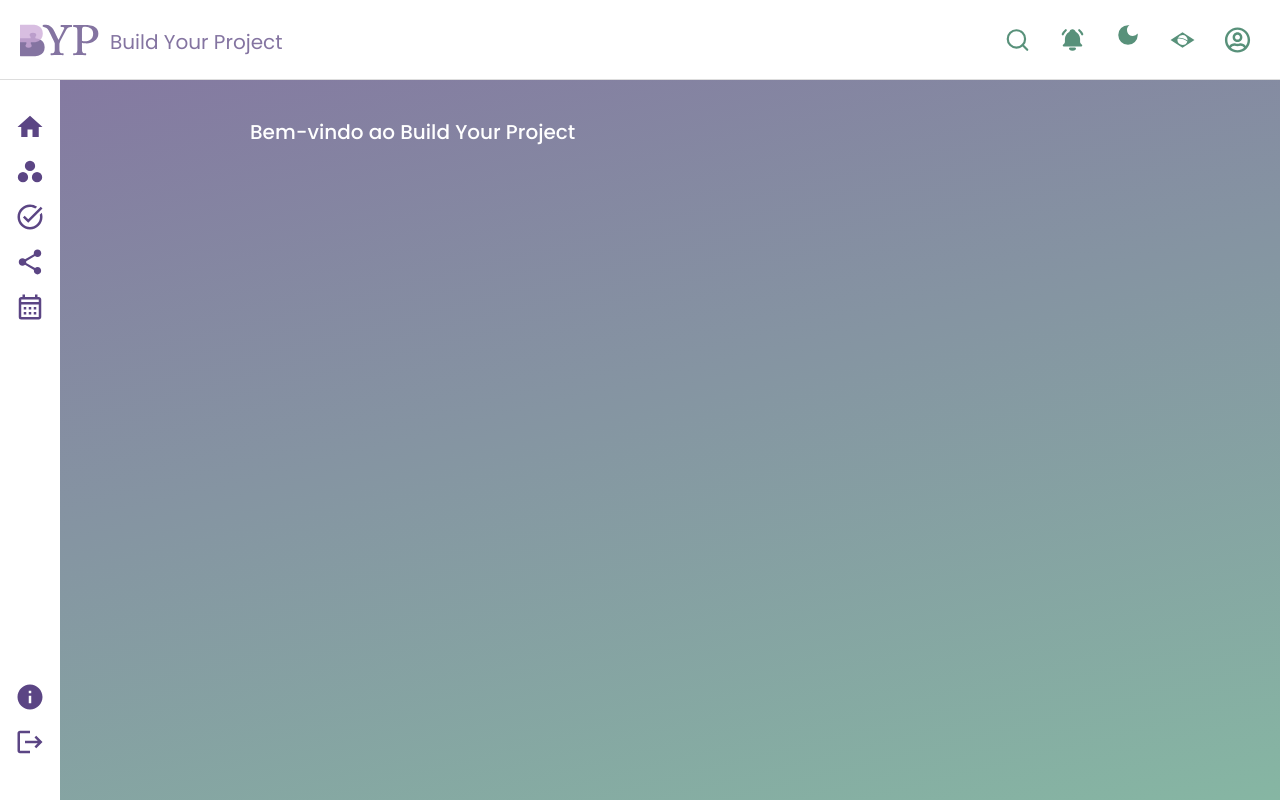
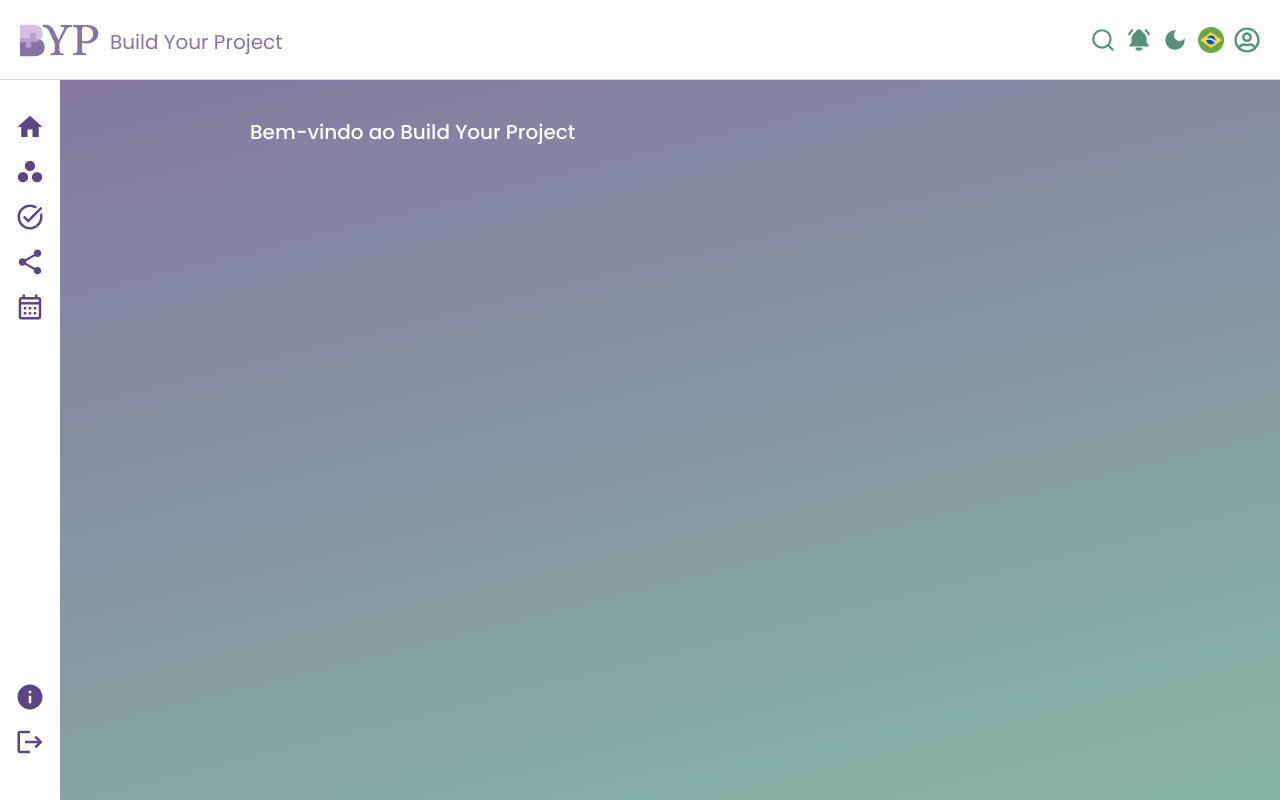
Before and after one commit to GreenBerries-BYP/BuildYourProject-back, a React (Vite) app in the folder frontend/: page /home in a window 1280 px wide. Built offline with nearby package versions, Linux system fonts and the light colour scheme.

Commit message:
fix: header

```diff
--- a/frontend/src/components/Header.jsx
+++ b/frontend/src/components/Header.jsx
@@ -1,11 +1,25 @@
+import { useState } from 'react';
 import { FaRegUserCircle } from "react-icons/fa";
 import { TbBellRingingFilled } from "react-icons/tb";
 import { MdOutlineWbSunny, MdDarkMode } from 'react-icons/md';
-import { GiBrazilFlag } from 'react-icons/gi';
 import { FiSearch } from "react-icons/fi";
 import '../styles/Header.css';
 
-const Header = ({ isDarkMode, toggleDarkMode }) => {
+const Header = () => {
+  const [language, setLanguage] = useState("br");
+  const [isDarkMode, setIsDarkMode] = useState(false);
+
+  const toggleLanguage = () => {
+    setLanguage(prev => (prev === "br" ? "us" : "br"));
+  };
+
+  const toggleDarkMode = () => {
+    setIsDarkMode(prev => !prev);
+  };
+
+  const flagSrc = language === "br" ? "/imgs/brazil-.png" : "/imgs/united-states.png";
+  const flagAlt = language === "br" ? "bandeira do Brasil" : "bandeira dos EUA";
+
   return (
     <header className="header">
       <div className="header-left">
@@ -13,12 +27,16 @@ const Header = ({ isDarkMode, toggleDarkMode }) => {
         <span className="title mt-2">Build Your Project</span>
       </div>
       <div className="header-right">
-        <FiSearch className="header-icon" />
+        <div className="search">
+          <FiSearch className="header-icon search-icon" />
+        </div>
         <TbBellRingingFilled className="header-icon" />
-        <button className="header-icon toggle-mode" onClick={toggleDarkMode}>
+        <button className="header-icon" onClick={toggleDarkMode}>
           {isDarkMode ? <MdOutlineWbSunny /> : <MdDarkMode />}
         </button>
-        <GiBrazilFlag className="header-icon" />
+        <button onClick={toggleLanguage} className="header-icon">
+          <img src={flagSrc} alt={flagAlt} className="bandeira" />
+        </button>
         <FaRegUserCircle className="header-icon" />
       </div>
     </header>
--- a/frontend/src/styles/Header.css
+++ b/frontend/src/styles/Header.css
@@ -13,7 +13,8 @@
   z-index: 100;
 }
 
-.header-left, .header-right {
+.header-left,
+.header-right {
   display: flex;
   align-items: center;
   gap: 1rem;
@@ -36,12 +37,49 @@
   transition: transform 0.2s;
 }
 
+.header-icon,
+.bandeira {
+  width: 26px;
+}
+
 .header-icon:hover {
   transform: scale(1.1);
 }
 
-.toggle-mode {
+button {
   background: none;
   border: none;
   padding: 0;
+  cursor: pointer;
+  outline: none;
+  display: flex;
+  align-items: center;
 }
+
+button:focus {
+  outline: none;
+  box-shadow: none;
+}
+
+.search {
+  display: flex;
+  align-items: center;
+  justify-content: flex-end;
+  border-radius: 50px;
+  transition: all 0.3s ease;
+}
+
+.search:hover {
+  width: 20rem;
+  background-color: var(--green-color);
+  border-radius: 33px;
+  padding-right: 1rem;
+}
+
+.search-icon {
+  transition: color 0.3s ease;
+}
+
+.search:hover .search-icon {
+  color: var(--white-color);
+}
```
Also changed, not shown: frontend/public/imgs/brazil-.png (added), frontend/public/imgs/united-states.png (added).
